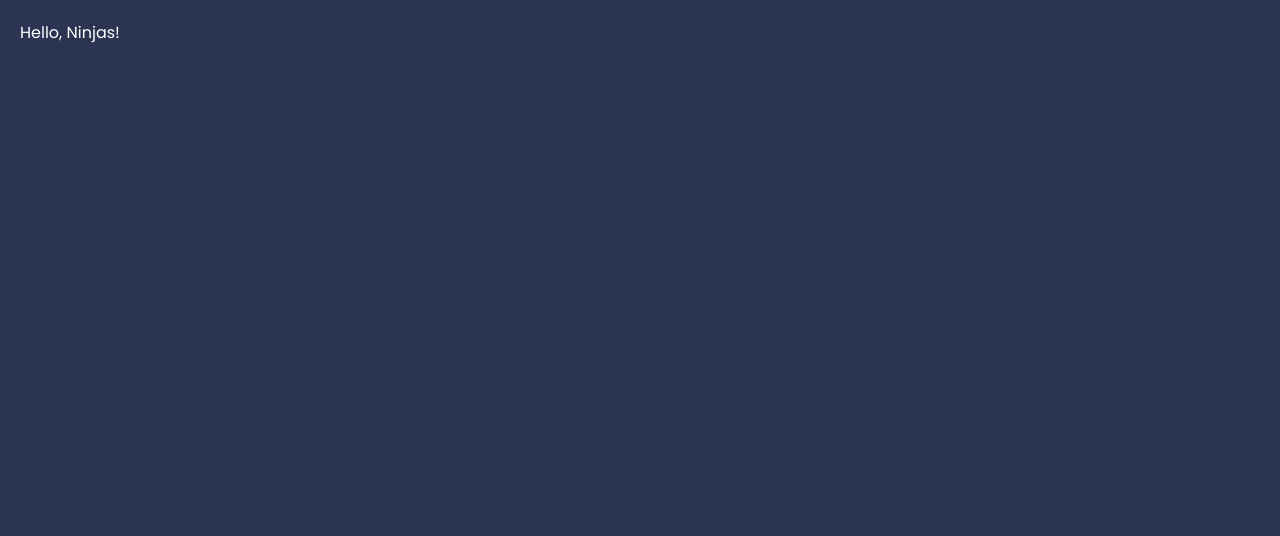
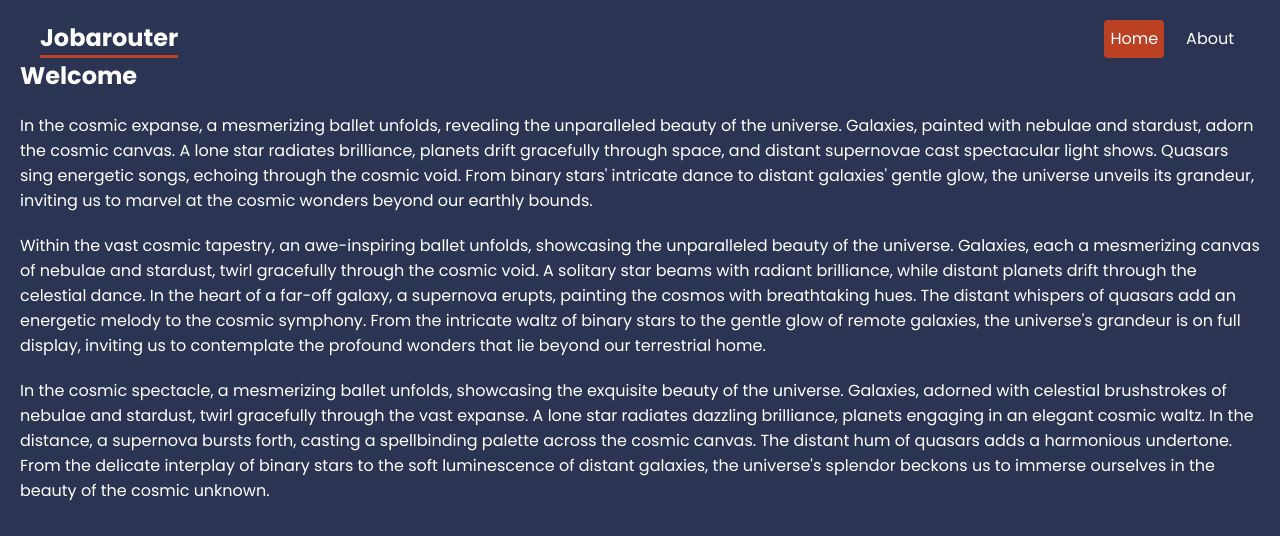
Before and after one commit to mraiyuu/jobarouter, a React (Create React App) app: page / in a window 1280 px wide. Shown: the top 536 px of the page. Built offline with nearby package versions, Linux system fonts and the light colour scheme.

Commit message:
router setup

```diff
--- a/package.json
+++ b/package.json
@@ -8,6 +8,7 @@
     "@testing-library/user-event": "^13.5.0",
     "react": "^18.2.0",
     "react-dom": "^18.2.0",
+    "react-router-dom": "6.4",
     "react-scripts": "5.0.1",
     "web-vitals": "^2.1.4"
   },
--- a/src/App.js
+++ b/src/App.js
@@ -1,9 +1,24 @@
+import Home from "./pages/Home";
+import About from "./pages/About";
+import { BrowserRouter, Routes, Route, Link, NavLink } from "react-router-dom";
+
 function App() {
   return (
-    <div className="App">
-      Hello, Ninjas!
-    </div>
+    <BrowserRouter>
+    <header>
+      <nav>
+        <h1>Jobarouter</h1>
+        <NavLink to='/'>Home</NavLink>
+        <NavLink to='about'>About</NavLink>
+      </nav>
+    </header>
+      <Routes>
+        <Route index element={<Home />} />
+        <Route path="about" element={<About />} />
+
+      </Routes>
+    </BrowserRouter>
   );
 }
 
-export default App
+export default App;
--- a/src/index.css
+++ b/src/index.css
@@ -1,4 +1,4 @@
-@import url('https://fonts.googleapis.com/css2?family=Poppins:wght@400;700&display=swap');
+@import url("https://fonts.googleapis.com/css2?family=Poppins:wght@400;700&display=swap");
 
 :root {
   --primary: #bc4123;
@@ -27,21 +27,34 @@ button {
 }
 
 /* navbar */
-
+header nav {
+  display: flex;
+  gap: 16px;
+  justify-content: end;
+  max-width: 1200px;
+  margin: 0 auto;
+}
+header nav h1 {
+  margin-right: auto;
+  border-bottom: 3px solid var(--primary);
+}
+header nav a {
+  text-decoration: none;
+  padding: 6px;
+  border-radius: 4px;
+}
+header nav a.active {
+  background: var(--primary);
+}
 
 /* page content */
 
-
 /* help layout */
-
 
 /* faq */
 
-
 /* careers list */
-
 
 /* careers details */
 
-
 /* breadcrumbs */
--- /dev/null
+++ b/src/pages/About.js
@@ -0,0 +1,23 @@
+export default function About() {
+  return (
+    <div className="about">
+      <h2>About Us</h2>
+      <p>
+        Oceans, vast and mysterious, cradle a wealth of life beneath their azure
+        depths. Teeming with diverse ecosystems, they play a vital role in
+        Earth's balance, showcasing nature's beauty and complexity.
+      </p>
+      <p>
+        Endless expanses of saltwater define Earth's oceans, harboring a
+        kaleidoscope of marine life. From the smallest organisms to majestic
+        whales, oceans embody both mystery and beauty in their depths.
+      </p>
+      <p>
+        Oceans, Earth's lifeblood, whisper tales of ancient tides and untold
+        wonders. They cradle diverse ecosystems, from vibrant coral reefs to
+        enigmatic deep-sea realms, embodying nature's profound beauty and
+        resilience.
+      </p>
+    </div>
+  );
+}
--- /dev/null
+++ b/src/pages/Home.js
@@ -0,0 +1,42 @@
+export default function Home() {
+  return (
+    <div className="home">
+      <h2>Welcome</h2>
+      <p>
+        In the cosmic expanse, a mesmerizing ballet unfolds, revealing the
+        unparalleled beauty of the universe. Galaxies, painted with nebulae and
+        stardust, adorn the cosmic canvas. A lone star radiates brilliance,
+        planets drift gracefully through space, and distant supernovae cast
+        spectacular light shows. Quasars sing energetic songs, echoing through
+        the cosmic void. From binary stars' intricate dance to distant galaxies'
+        gentle glow, the universe unveils its grandeur, inviting us to marvel at
+        the cosmic wonders beyond our earthly bounds.
+      </p>
+      <p>
+        Within the vast cosmic tapestry, an awe-inspiring ballet unfolds,
+        showcasing the unparalleled beauty of the universe. Galaxies, each a
+        mesmerizing canvas of nebulae and stardust, twirl gracefully through the
+        cosmic void. A solitary star beams with radiant brilliance, while
+        distant planets drift through the celestial dance. In the heart of a
+        far-off galaxy, a supernova erupts, painting the cosmos with
+        breathtaking hues. The distant whispers of quasars add an energetic
+        melody to the cosmic symphony. From the intricate waltz of binary stars
+        to the gentle glow of remote galaxies, the universe's grandeur is on
+        full display, inviting us to contemplate the profound wonders that lie
+        beyond our terrestrial home.
+      </p>
+      <p>
+        In the cosmic spectacle, a mesmerizing ballet unfolds, showcasing the
+        exquisite beauty of the universe. Galaxies, adorned with celestial
+        brushstrokes of nebulae and stardust, twirl gracefully through the vast
+        expanse. A lone star radiates dazzling brilliance, planets engaging in
+        an elegant cosmic waltz. In the distance, a supernova bursts forth,
+        casting a spellbinding palette across the cosmic canvas. The distant hum
+        of quasars adds a harmonious undertone. From the delicate interplay of
+        binary stars to the soft luminescence of distant galaxies, the
+        universe's splendor beckons us to immerse ourselves in the beauty of the
+        cosmic unknown.
+      </p>
+    </div>
+  );
+}
```
Also changed, not shown: 1 other file (tests, documents, lock files or other folders).
